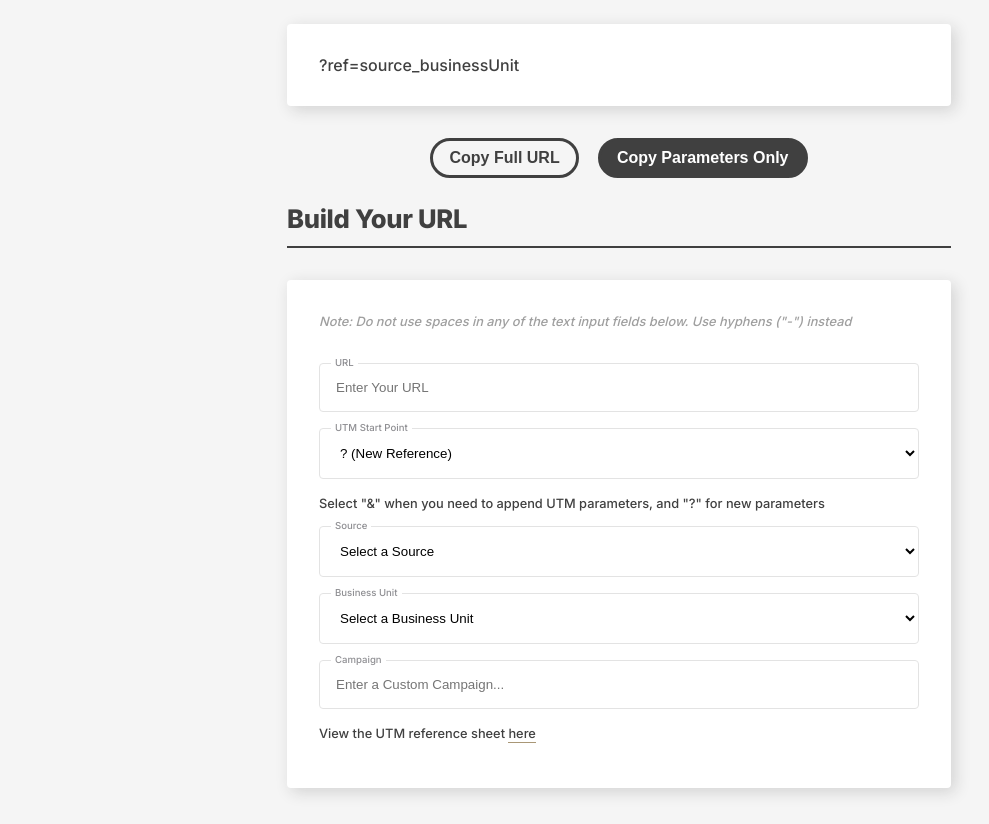
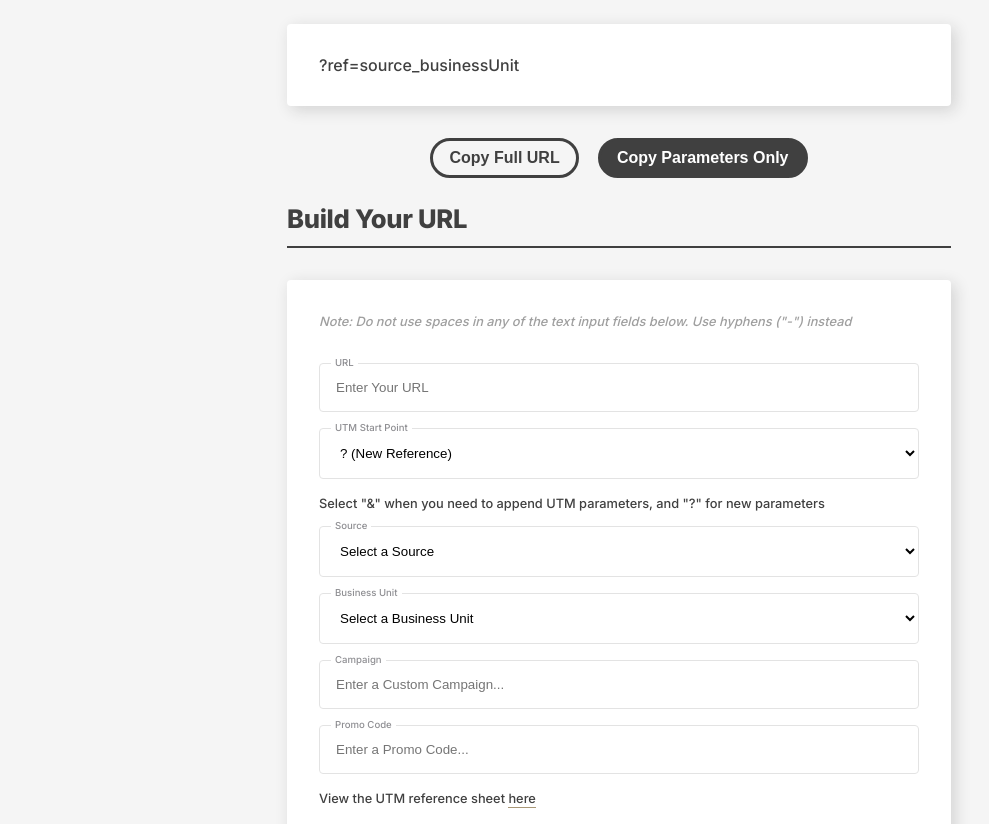
Before and after one commit to maxfronek/gohunt_resources, a plain HTML site: page pages/utm-builder.html in a window 1280 px wide. Shown: the part 128-952 px from the top of the page, without its empty margins (21-1010 px from the left). Drawn offline with Linux system fonts and the light colour scheme.

Commit message:
Update utm-builder.html
adding promo code field

```diff
--- a/pages/utm-builder.html
+++ b/pages/utm-builder.html
@@ -193,7 +193,7 @@
   </div>
   <div class="container email-signature-container" id="signature">
   <!-- GOHUNT Email Signature -->
-  <span id="param__URL"></span><span id="allParameters"><span id="param__append">?</span>ref=<span id="param__source">source</span><span id="param__affiliateName"></span>_<span id="param__bizUnit">businessUnit</span><span id="param__campaign"></span></span></div>
+  <span id="param__URL"></span><span id="allParameters"><span id="param__append">?</span><span id="param__promo"></span>ref=<span id="param__source">source</span><span id="param__affiliateName"></span>_<span id="param__bizUnit">businessUnit</span><span id="param__campaign"></span></span></div>
 
   <div class="post-container">
       <button onclick="copyText();">Copy Full URL</button>
@@ -293,6 +293,10 @@
     <div class="input-wrap">
         <label for="campaign">Campaign</label>
         <input type="text" name="campaign" id="campaign" data-param="param__campaign" onchange="paramChange(this);" placeholder="Enter a Custom Campaign...">
+    </div>
+    <div class="input-wrap">
+        <label for="promo">Promo Code</label>
+        <input type="text" name="promo" id="promo" data-param="param__promo" onchange="paramChange(this);" placeholder="Enter a Promo Code...">
     </div>
     <p>View the UTM reference sheet <a href="https://docs.google.com/spreadsheets/d/17ps_Vw19vgnQ4kj7M5qVWVP0NYA58DA8WPuzOFLBhFI/edit#gid=0" target="_blank">here</a></p>
 </div> <!-- end user inputs -->
@@ -505,7 +509,11 @@ function paramChange(source) {
     if (sourceVal != 'default') {
         if (paraId == 'param__affiliateName' || paraId == 'param__campaign') {
             if (sourceVal == "") {parameter.innerHTML = sourceVal;} else {parameter.innerHTML = "_" + sourceVal;} // end check if blank
-        } else {
+        } else if(paraId == 'param__promo') {
+            let codeCaps = sourceVal.toUpperCase();
+            parameter.innerHTML = "promo=" + codeCaps + "&";
+        }
+        else {
         parameter.innerHTML = sourceVal;
         } // end if / else affiliate
 
```
